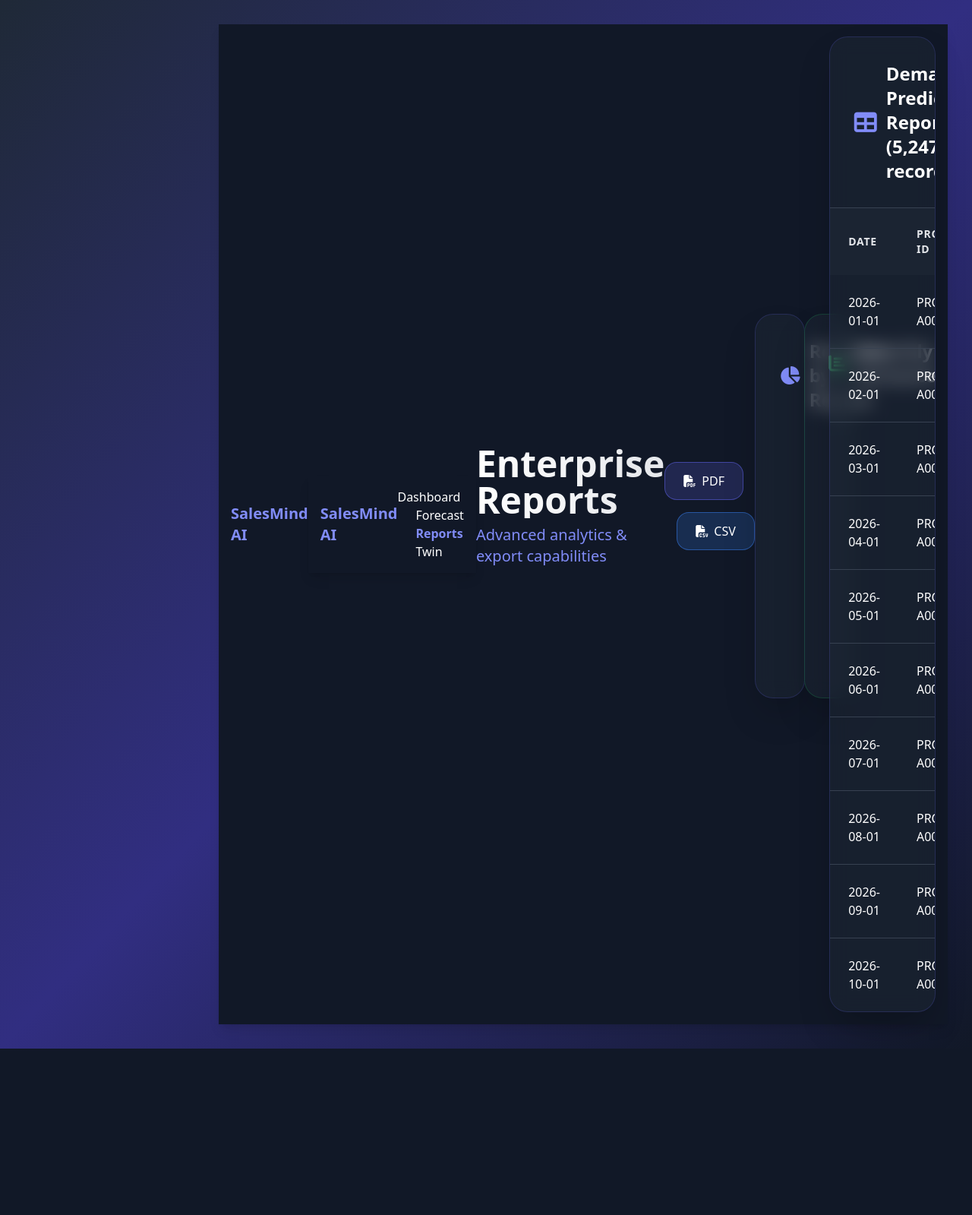
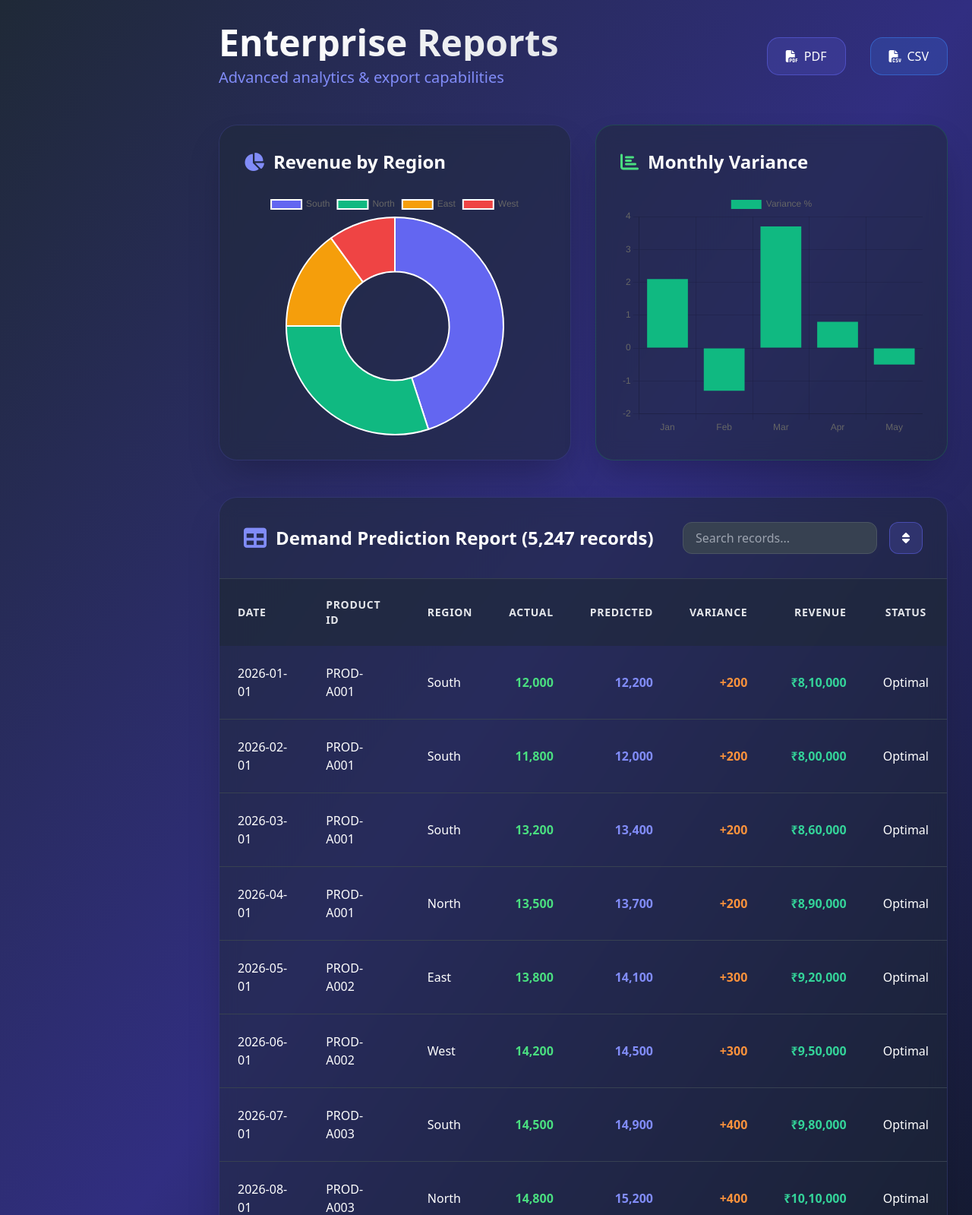
Before and after one commit to Nivetha2405/salesmind-dtbi, a Flask app: page /reports in a window 1280 px wide. Shown: the top 1599 px of the page at 76% size. Before the commit the page ends 1380 px from the top, so only its background shows below. Run offline with Flask 3, Linux system fonts and the light colour scheme; some libraries are stand-ins or nearby versions.

Commit message:
Update reports.html

```diff
--- a/templates/reports.html
+++ b/templates/reports.html
@@ -10,20 +10,7 @@
     <script src="https://cdn.jsdelivr.net/npm/chart.js"></script>
 </head>
 <body class="bg-gradient-to-br from-gray-800 via-indigo-900 to-gray-900  text-white min-h-screen lg:ml-64 p-8">
-    <!-- Top Navigation -->
-<nav class="bg-gray-900 p-4 flex justify-between items-center shadow-lg">
-    <h2 class="text-xl font-bold text-indigo-400">SalesMind AI</h2>
 
-    <nav class="bg-gray-900 p-4 flex justify-between items-center shadow-lg">
-    <h2 class="text-xl font-bold text-indigo-400">SalesMind AI</h2>
-
-    <div class="space-x-6 text-white">
-        <a href="{{ url_for('dashboard') }}" class="hover:text-indigo-400">Dashboard</a>
-        <a href="{{ url_for('forecast') }}" class="hover:text-indigo-400">Forecast</a>
-        <a href="{{ url_for('reports') }}" class="text-indigo-400 font-semibold">Reports</a>
-        <a href="{{ url_for('twin') }}" class="hover:text-indigo-400">Twin</a>
-    </div>
-</nav>
     <!-- Header - ✅ FIXED BUTTONS ONLY -->
     <header class="flex flex-col lg:flex-row lg:items-center justify-between mb-12">
         <div>
```
